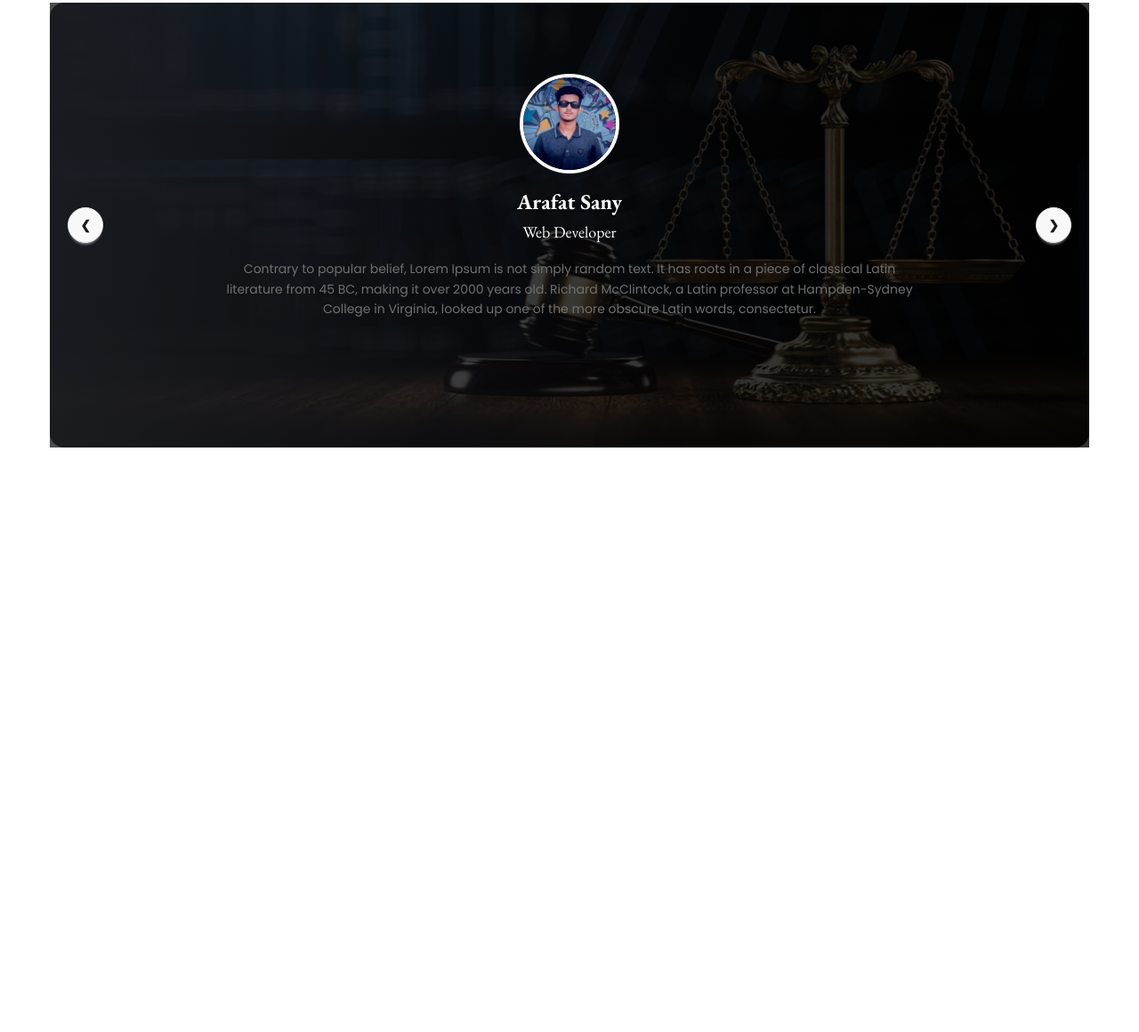
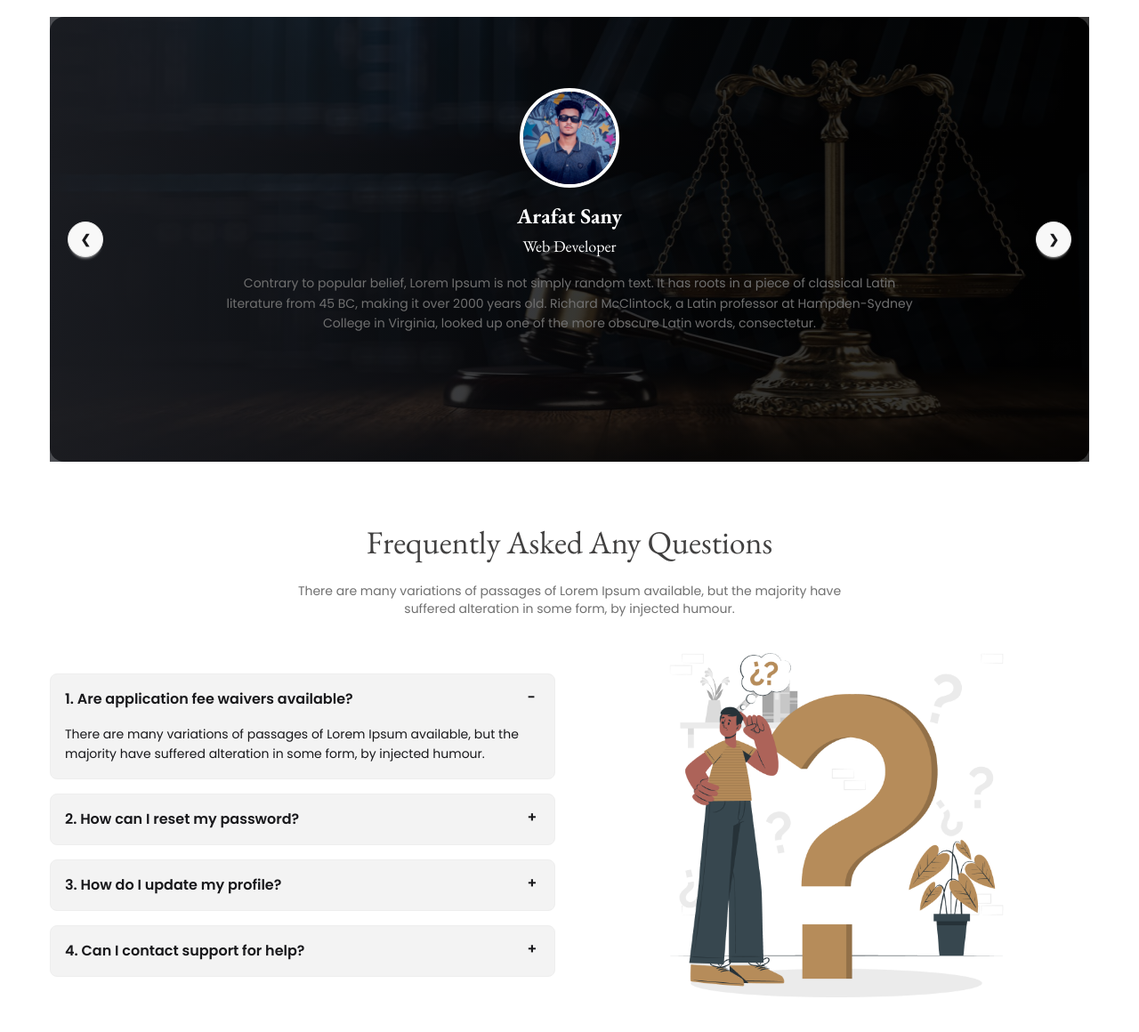
Before and after one commit to arafatsany1617/legal-solution, a plain HTML site: page index.html in a window 1280 px wide. Shown: the part 2161-3321 px from the top of the page at 89% size. Before the commit the page ends 2671 px from the top, so only its background shows below. Drawn offline with nearby package versions, Linux system fonts and the light colour scheme.

Commit message:
creted and complated faq section and it wah responsice

```diff
--- a/index.html
+++ b/index.html
@@ -288,14 +288,14 @@
         </section>
 
         <!-- What Our Client Say Section -->
-        <section class="">
+         <section>
           <!-- Text Section -->
           <div>
             <h1 class="text-center text-4xl font-bold text-[#414040] mb-8">
               What Our Client Say
             </h1>
             <p
-              class="text-center text-[10px] sm:text-[20px] md:text-sm leading-tight md:leading-relaxed lg:mb-16 md:mb-10 sm:mb-5 text-[#707070]"
+              class="text-center text-[10px] sm:text-[20px] md:text-sm leading-tight md:leading-relaxed lg:mb-16 md:mb-10 sm:mb-8 sm:mt-12 text-[#707070]"
             >
               There are many variations of passages of Lorem Ipsum available,
               but the majority have <br />
@@ -305,7 +305,7 @@
 
 
 
-          <section>
+
   <div>
     <div class="carousel w-full">
 
@@ -332,7 +332,7 @@
         <div class="absolute inset-0 bg-gradient-to-r from-[#1e2026]/80 to-[#000000]/80"></div>
         <div class="absolute inset-0 flex flex-col items-center justify-center text-center text-white px-4">
           <img class="w-24 h-24 md:w-28 md:h-28 rounded-full border-4 border-white mb-4"
-            src="images/profile-img-work.jpg" alt="Profile">
+            src="images/slider-profile-2.jpg" alt="Profile">
           <h1 class="text-xl md:text-2xl font-bold mb-1">Yeasin Arafat</h1>
           <h2 class="text-sm md:text-lg mb-4">UIX Designer</h2>
           <p class="text-center text-[10px] sm:text-[20px] md:text-sm leading-tight md:leading-relaxed lg:mb-16 md:mb-10 sm:mb-5 text-[#707070]">Contrary to popular belief, Lorem Ipsum is not simply random text. It has roots in a piece of classical Latin <br> literature from 45 BC, making it over 2000 years old. Richard McClintock, a Latin professor at Hampden-Sydney <br> College in Virginia, looked up one of the more obscure Latin words, consectetur.</p>
@@ -349,7 +349,7 @@
         <div class="absolute inset-0 bg-gradient-to-r from-[#1e2026]/80 to-[#000000]/80"></div>
         <div class="absolute inset-0 flex flex-col items-center justify-center text-center text-white px-4">
           <img class="w-24 h-24 md:w-28 md:h-28 rounded-full border-4 border-white mb-4"
-            src="images/profile-img-work.jpg" alt="Profile">
+            src="images/slider-profile-3.jpg" alt="Profile">
           <h1 class="text-xl md:text-2xl font-bold mb-1">Sany Ahmed</h1>
           <h2 class="text-sm md:text-lg mb-4">UIX Designer</h2>
           <p class="text-center text-[10px] sm:text-[20px] md:text-sm leading-tight md:leading-relaxed lg:mb-16 md:mb-10 sm:mb-5 text-[#707070]">Contrary to popular belief, Lorem Ipsum is not simply random text. It has roots in a piece of classical Latin <br> literature from 45 BC, making it over 2000 years old. Richard McClintock, a Latin professor at Hampden-Sydney <br> College in Virginia, looked up one of the more obscure Latin words, consectetur.</p>
@@ -366,7 +366,7 @@
         <div class="absolute inset-0 bg-gradient-to-r from-[#1e2026]/80 to-[#000000]/80"></div>
         <div class="absolute inset-0 flex flex-col items-center justify-center text-center text-white px-4">
           <img class="w-24 h-24 md:w-28 md:h-28 rounded-full border-4 border-white mb-4"
-            src="images/profile-img-work.jpg" alt="Profile">
+            src="images/slider-profile-4.jpg" alt="Profile">
           <h1 class="text-xl md:text-2xl font-bold mb-1">Yeasin Ahmed</h1>
           <h2 class="text-sm md:text-lg mb-4">Wev Developer</h2>
           <p class="text-center text-[10px] sm:text-[20px] md:text-sm leading-tight md:leading-relaxed lg:mb-16 md:mb-10 sm:mb-5 text-[#707070]">Contrary to popular belief, Lorem Ipsum is not simply random text. It has roots in a piece of classical Latin <br> literature from 45 BC, making it over 2000 years old. Richard McClintock, a Latin professor at Hampden-Sydney <br> College in Virginia, looked up one of the more obscure Latin words, consectetur.</p>
@@ -379,8 +379,91 @@
 
     </div>
   </div>
+      </section>
+
+
+      <!-- Frequently Asked Any Questions -->
+<section class="my-16">
+  <div>
+    <!-- Text -->
+    <div>
+      <h1 class="text-4xl text-center text-[#414040] mx-auto mt-10 mb-6">
+        Frequently Asked Any Questions
+      </h1>
+      <p class="text-center text-sm text-[#707070] mb-10">
+        There are many variations of passages of Lorem Ipsum available, but the
+        majority have <br />
+        suffered alteration in some form, by injected humour.
+      </p>
+    </div>
+
+    <!-- Accordion + Image -->
+    <div class="flex flex-col lg:flex-row items-center gap-8">
+
+
+      <!-- Accordion -->
+      <div class="w-full lg:w-1/2 space-y-4">
+        <div
+          class="collapse collapse-plus bg-[#F3F3F3] border border-base-300 rounded-lg text-sm"
+        >
+          <input type="radio" name="faq-accordion" checked="checked" />
+          <div class="collapse-title font-semibold text-base">
+            1. Are application fee waivers available?
+          </div>
+          <div class="collapse-content leading-relaxed">
+            There are many variations of passages of Lorem Ipsum available, but
+            the majority have suffered alteration in some form, by injected
+            humour.
+          </div>
+        </div>
+
+        <div
+          class="collapse collapse-plus bg-[#F3F3F3] border border-base-300 rounded-lg text-sm"
+        >
+          <input type="radio" name="faq-accordion" />
+          <div class="collapse-title font-semibold text-base">
+            2. How can I reset my password?
+          </div>
+          <div class="collapse-content leading-relaxed">
+            Click on "Forgot Password" on the login page and follow the
+            instructions sent to your email.
+          </div>
+        </div>
+
+        <div
+          class="collapse collapse-plus bg-[#F3F3F3] border border-base-300 rounded-lg text-sm"
+        >
+          <input type="radio" name="faq-accordion" />
+          <div class="collapse-title font-semibold text-base">
+            3. How do I update my profile?
+          </div>
+          <div class="collapse-content leading-relaxed">
+            Go to "My Account" settings and select "Edit Profile" to make
+            changes.
+          </div>
+        </div>
+
+        <div
+          class="collapse collapse-plus bg-[#F3F3F3] border border-base-300 rounded-lg text-sm"
+        >
+          <input type="radio" name="faq-accordion" />
+          <div class="collapse-title font-semibold text-base">
+            4. Can I contact support for help?
+          </div>
+          <div class="collapse-content leading-relaxed">
+            Yes, you can always reach out to our support team via the "Contact
+            Us" page.
+          </div>
+        </div>
+      </div>
+
+      <!-- Image  -->
+      <div class="w-full lg:w-1/2 flex justify-center">
+        <img src="images/faq.png" alt="FAQ Image" class="max-w-sm w-full" />
+      </div>
+    </div>
+  </div>
 </section>
-
 
 
 
```
Also changed, not shown: images/slider-profile-2.jpg (added), 2 other files.
